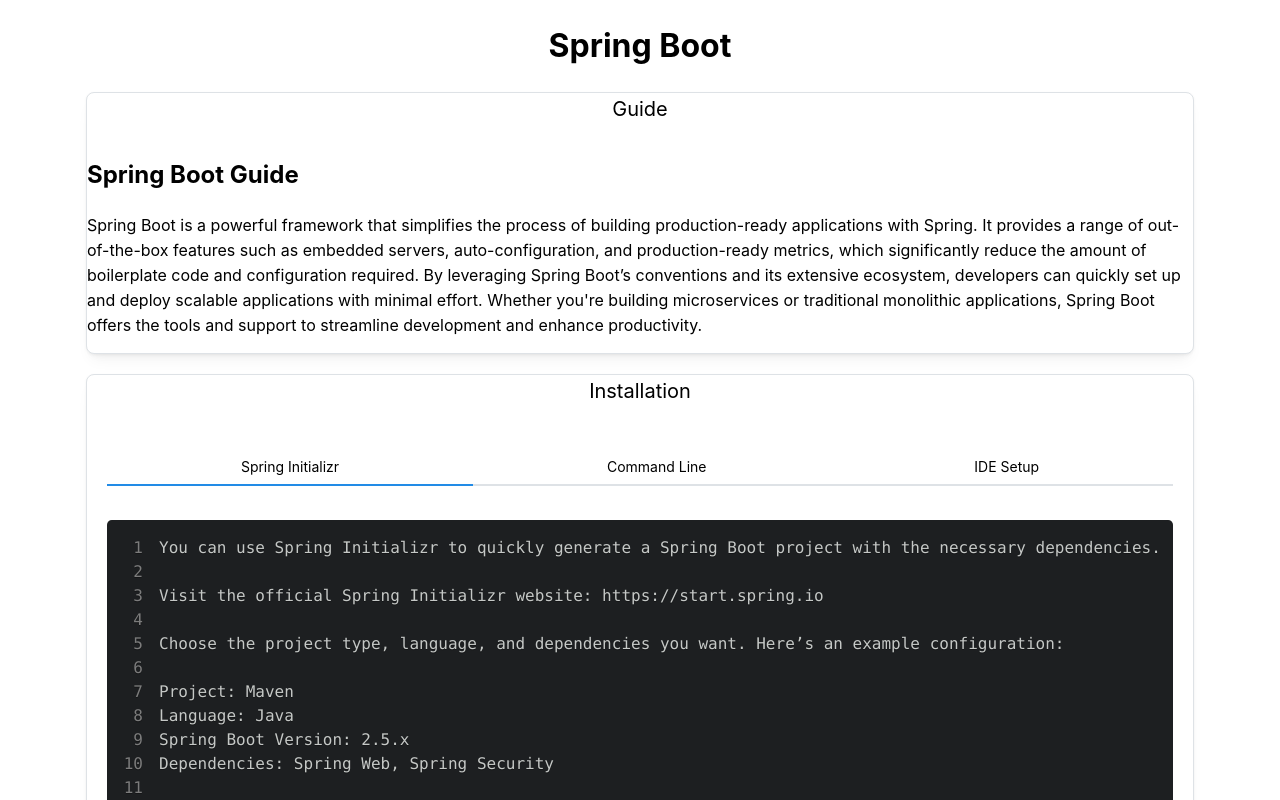
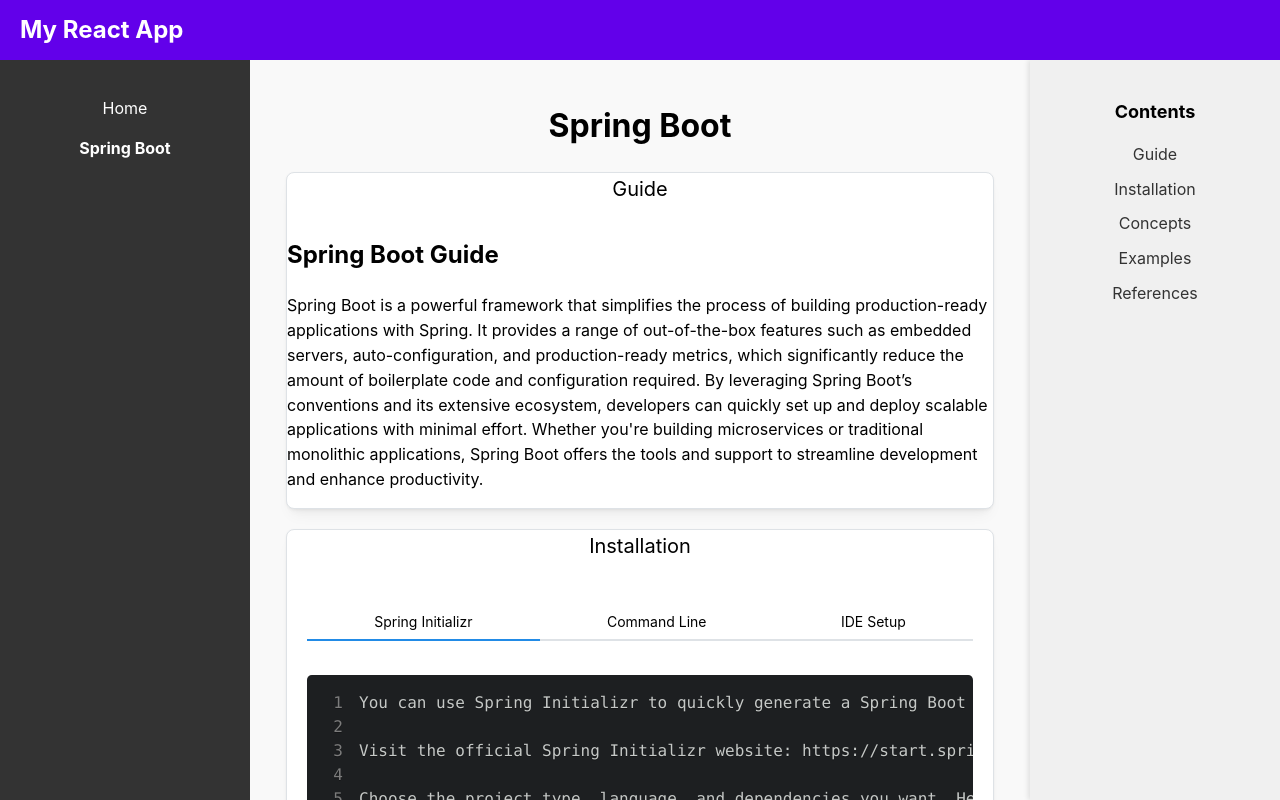
Before and after one commit to markcdev101/react-tech-vault-ui, a React (Create React App) app: page /java/spring-boot in a window 1280 px wide. Shown: the top 800 px of the page. Built offline with nearby package versions, Linux system fonts and the light colour scheme.

Commit message:
Added layouts

```diff
--- a/src/App.js
+++ b/src/App.js
@@ -1,20 +1,22 @@
+// src/App.js
 import './App.css';
 import { BrowserRouter as Router, Route, Routes } from 'react-router-dom';
-
 import Home from './pages/Home';
 import SpringBootIndex from './pages/Java/SpringBoot/Index';
+import Layout from './components/layout/Layout';
 import '@mantine/core/styles.css';
 
 function App() {
   return (
     <div className="App">
-      {/* Wrap everything inside the Router */}
       <Router>
-        <Routes>
-          <Route path="/" element={<Home />} />
-          <Route path="/java/spring-boot" element={<SpringBootIndex />} />
-          {/* You can add more routes as needed */}
-        </Routes>
+        <Layout>
+          <Routes>
+            <Route path="/" element={<Home />} />
+            <Route path="/java/spring-boot" element={<SpringBootIndex />} />
+            {/* Add more routes as needed */}
+          </Routes>
+        </Layout>
       </Router>
     </div>
   );
--- a/src/components/Section.js
+++ b/src/components/Section.js
@@ -1,8 +1,8 @@
 import React from 'react';
 import { Card, Text, Container } from '@mantine/core';
 
-const Section = ({ title, content }) => (
-  <Container size="lg" style={{ marginBottom: '20px' }}>
+const Section = ({ id, title, content }) => (
+  <Container id={id} size="lg" style={{ marginBottom: '20px' }}>
     <Card shadow="sm" padding="lg" radius="md" withBorder>
       <Card.Section>
         <Text size="xl" weight={500} style={{ marginBottom: '10px' }}>
--- /dev/null
+++ b/src/components/layout/Layout.css
@@ -0,0 +1,73 @@
+/* Layout.css */
+
+.layout {
+    display: flex;
+    flex-direction: column;
+    height: 100vh;
+    overflow: hidden; /* Prevent the entire page from scrolling */
+  }
+
+  /* Extend Top Panel across the entire width */
+  .top-panel {
+    position: fixed;
+    top: 0;
+    left: 0;
+    right: 0;
+    height: 60px;
+    background-color: #6200ea;
+    color: white;
+    display: flex;
+    align-items: center;
+    justify-content: space-between;
+    z-index: 1000; /* Stay above other content */
+  }
+
+  .layout-content {
+    display: flex;
+    flex: 1;
+    margin-top: 60px; /* Push down content to avoid overlapping Top Panel */
+  }
+
+  /* Fixed Left Side Panel */
+  .side-panel {
+    position: fixed;
+    top: 60px;
+    left: 0;
+    bottom: 0;
+    width: 250px;
+    background-color: #333;
+    color: white;
+    padding: 20px;
+    z-index: 999;
+    overflow-y: auto; /* Allow the side panel to scroll if needed */
+  }
+
+  /* Scrollable Content Wrapper */
+  .content-wrapper {
+    flex: 1;
+    height: calc(100vh - 60px); /* Take up full height minus the top panel */
+    margin-left: 250px; /* Leave space for the fixed side panel */
+    margin-right: 250px; /* Leave space for the fixed right panel */
+    overflow-y: auto; /* Main content scrolling */
+  }
+
+  /* Scrollable Main Content */
+  .main-content {
+    flex: 1;
+    padding: 20px;
+    background-color: #f9f9f9;
+  }
+
+  /* Fixed Right Panel that starts below the Top Panel */
+  .right-panel {
+    position: fixed;
+    top: 60px; /* Start right below the top panel */
+    right: 0;
+    width: 250px;
+    height: calc(100vh - 60px); /* Ensure the right panel takes up the full height */
+    background-color: #f0f0f0;
+    padding: 20px;
+    box-shadow: -2px 0px 5px rgba(0, 0, 0, 0.1);
+    z-index: 999; /* Ensure it stays on top of the main content but below the top panel */
+    overflow: hidden; /* Prevent scrolling in the right panel */
+  }
--- /dev/null
+++ b/src/components/layout/Layout.js
@@ -0,0 +1,28 @@
+// src/components/Layout.js
+import React from 'react';
+import SidePanel from './SidePanel';
+import TopPanel from './TopPanel';
+import RightPanel from './RightPanel';
+import './Layout.css';
+
+function Layout({ children }) {
+  return (
+    <div className="layout">
+      <TopPanel /> {/* Fixed Top Panel */}
+      <div className="layout-content">
+        <SidePanel /> {/* Fixed Left Side Panel */}
+
+        {/* Scrollable Content Wrapper (without Right Panel inside) */}
+        <div className="content-wrapper">
+          <main className="main-content">
+            {children}  {/* Scrollable main content */}
+          </main>
+        </div>
+
+        <RightPanel /> {/* Fixed Right Panel outside the scrollable area */}
+      </div>
+    </div>
+  );
+}
+
+export default Layout;
--- /dev/null
+++ b/src/components/layout/RightPanel.css
@@ -0,0 +1,29 @@
+.right-panel {
+    position: sticky;
+    top: 0;
+    overflow-y: auto;
+  }
+
+  .right-panel h3 {
+    font-size: 18px;
+    margin-bottom: 15px;
+  }
+
+  .right-panel ul {
+    list-style-type: none;
+    padding: 0;
+  }
+
+  .right-panel li {
+    margin: 10px 0;
+  }
+
+  .right-panel a {
+    text-decoration: none;
+    color: #333;
+  }
+
+  .right-panel a:hover {
+    text-decoration: underline;
+    color: #6200ea;
+  }
--- /dev/null
+++ b/src/components/layout/RightPanel.js
@@ -0,0 +1,20 @@
+// src/components/RightPanel.js
+import React from 'react';
+import './RightPanel.css';
+
+function RightPanel() {
+  return (
+    <div className="right-panel">
+      <h3>Contents</h3>
+      <ul>
+        <li><a href="#guide">Guide</a></li>
+        <li><a href="#installation">Installation</a></li>
+        <li><a href="#concepts">Concepts</a></li>
+        <li><a href="#examples">Examples</a></li>
+        <li><a href="#references">References</a></li>
+      </ul>
+    </div>
+  );
+}
+
+export default RightPanel;
--- /dev/null
+++ b/src/components/layout/SidePanel.css
@@ -0,0 +1,25 @@
+.side-panel {
+    width: 250px;
+    background-color: #333;
+    color: white;
+    padding: 20px;
+    height: 100%;
+  }
+
+  .side-panel ul {
+    list-style-type: none;
+    padding: 0;
+  }
+
+  .side-panel li {
+    margin: 15px 0;
+  }
+
+  .side-panel a {
+    color: white;
+    text-decoration: none;
+  }
+
+  .side-panel a.active {
+    font-weight: bold;
+  }
--- /dev/null
+++ b/src/components/layout/SidePanel.js
@@ -0,0 +1,28 @@
+// src/components/SidePanel.js
+import React from 'react';
+import { NavLink } from 'react-router-dom';
+import './SidePanel.css';
+
+function SidePanel() {
+  return (
+    <div className="side-panel">
+      <nav>
+        <ul>
+          <li>
+            <NavLink to="/" exact activeClassName="active">
+              Home
+            </NavLink>
+          </li>
+          <li>
+            <NavLink to="/java/spring-boot" activeClassName="active">
+              Spring Boot
+            </NavLink>
+          </li>
+          {/* Add more links as necessary */}
+        </ul>
+      </nav>
+    </div>
+  );
+}
+
+export default SidePanel;
--- /dev/null
+++ b/src/components/layout/TopPanel.css
@@ -0,0 +1,13 @@
+.top-panel {
+    background-color: #6200ea;
+    color: white;
+    padding: 10px 20px;
+    display: flex;
+    align-items: center;
+    justify-content: space-between;
+  }
+
+  .top-panel h1 {
+    margin: 0;
+    font-size: 24px;
+  }
--- /dev/null
+++ b/src/components/layout/TopPanel.js
@@ -0,0 +1,13 @@
+// src/components/TopPanel.js
+import React from 'react';
+import './TopPanel.css';
+
+function TopPanel() {
+  return (
+    <div className="top-panel">
+      <h1>My React App</h1>
+    </div>
+  );
+}
+
+export default TopPanel;
--- a/src/pages/Java/SpringBoot/Index.js
+++ b/src/pages/Java/SpringBoot/Index.js
@@ -6,28 +6,31 @@
 import SpringBootConcepts from './Concepts';
 import SpringBootReferences from './References';
 
-
 const SpringBootIndex = () => (
   <div>
     <h1>Spring Boot</h1>
     <Section
+      id="guide"  // Add id to match right panel navigation
       title="Guide"
       content={<SpringBootGuide />}
     />
     <Section
+      id="installation"
       title="Installation"
       content={<SpringBootInstallation />}
     />
     <Section
+      id="concepts"
       title="Concepts"
       content={<SpringBootConcepts />}
     />
     <Section
+      id="examples"
       title="Examples"
       content={<SpringBootExamples />}
     />
-
-<Section
+    <Section
+      id="references"
       title="References"
       content={<SpringBootReferences />}
     />
```
